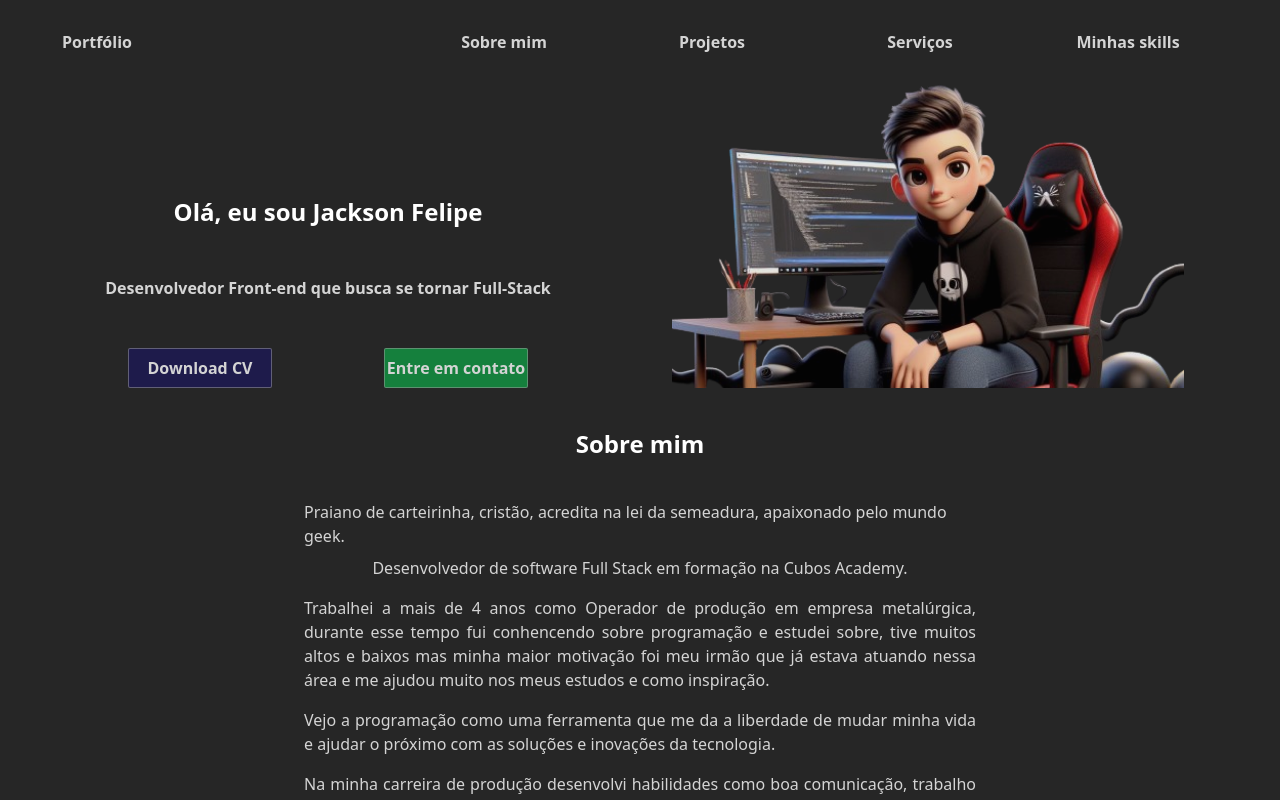
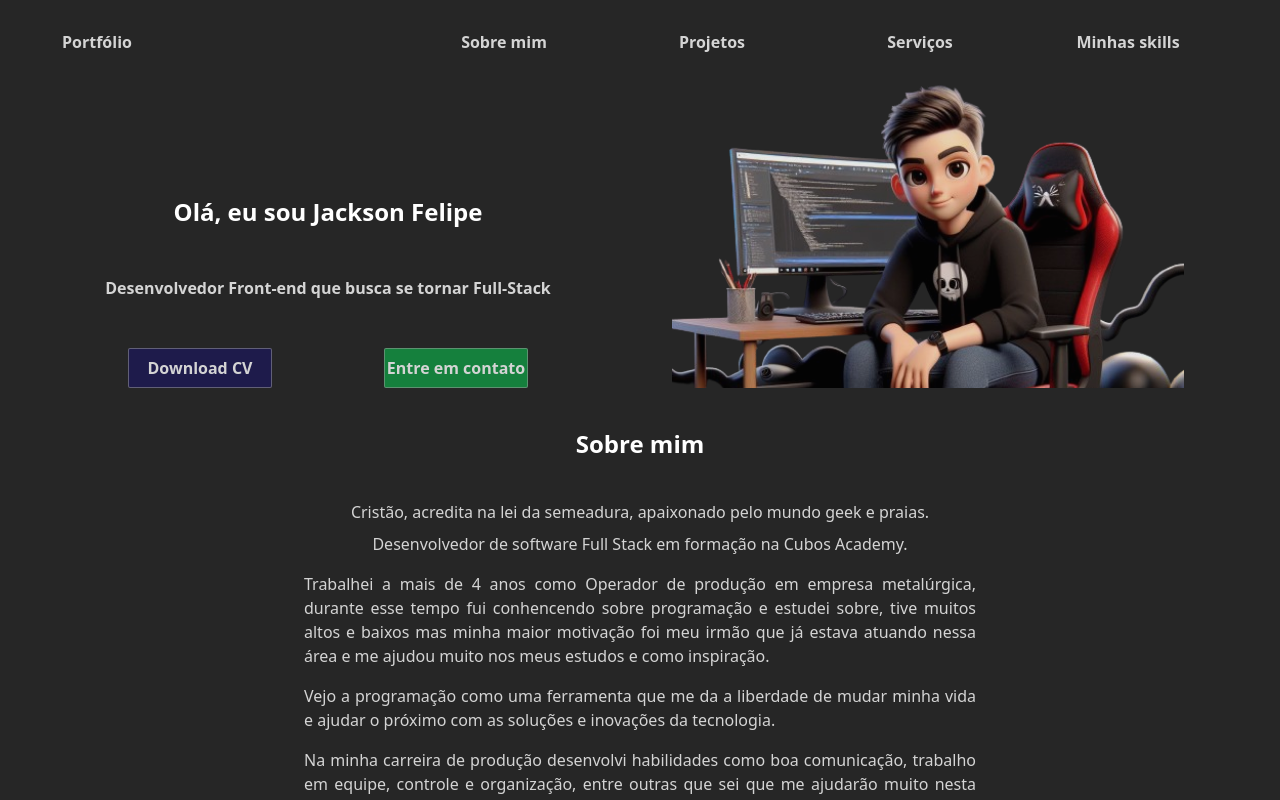
Before and after one commit to JknSantos/meu-portifolio, a React (Vite) app in the folder my-project/: page / in a window 1280 px wide. Shown: the top 800 px of the page. Built offline with nearby package versions, Linux system fonts and the light colour scheme.

Commit message:
Atualizar o conteudo.jsx

```diff
--- a/my-project/src/conteudo.jsx
+++ b/my-project/src/conteudo.jsx
@@ -19,7 +19,7 @@ export default function App() {
             </section>
             <section id="sobre-mim" className="sobre-mim">
                 <h3>Sobre mim</h3>
-                <p>Praiano de carteirinha, cristão, acredita na lei da semeadura, apaixonado pelo mundo geek.</p>
+                <p>Cristão, acredita na lei da semeadura, apaixonado pelo mundo geek e praias.</p>
                 <p>Desenvolvedor de software Full Stack em formação na Cubos Academy.</p>
                 <p>Trabalhei a mais de 4 anos como Operador de produção em empresa metalúrgica, durante esse tempo fui conhencendo sobre programação e estudei sobre, tive muitos altos e baixos mas minha maior motivação foi meu irmão que já estava atuando nessa área e me ajudou muito nos meus estudos e como inspiração.</p>
                 <p>Vejo a programação como uma ferramenta que me da a liberdade de mudar minha vida e ajudar o próximo com as soluções e inovações da tecnologia.</p>
```
